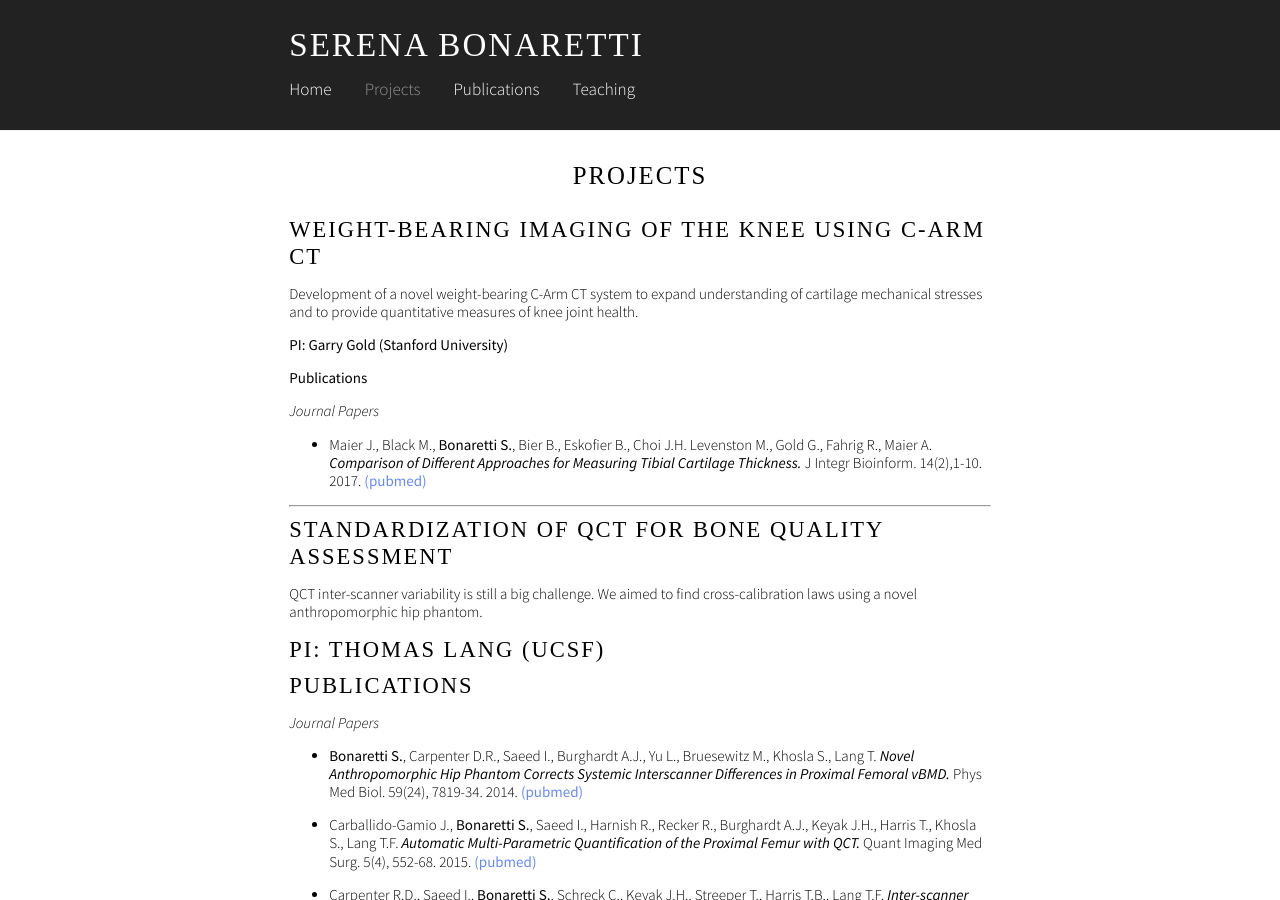
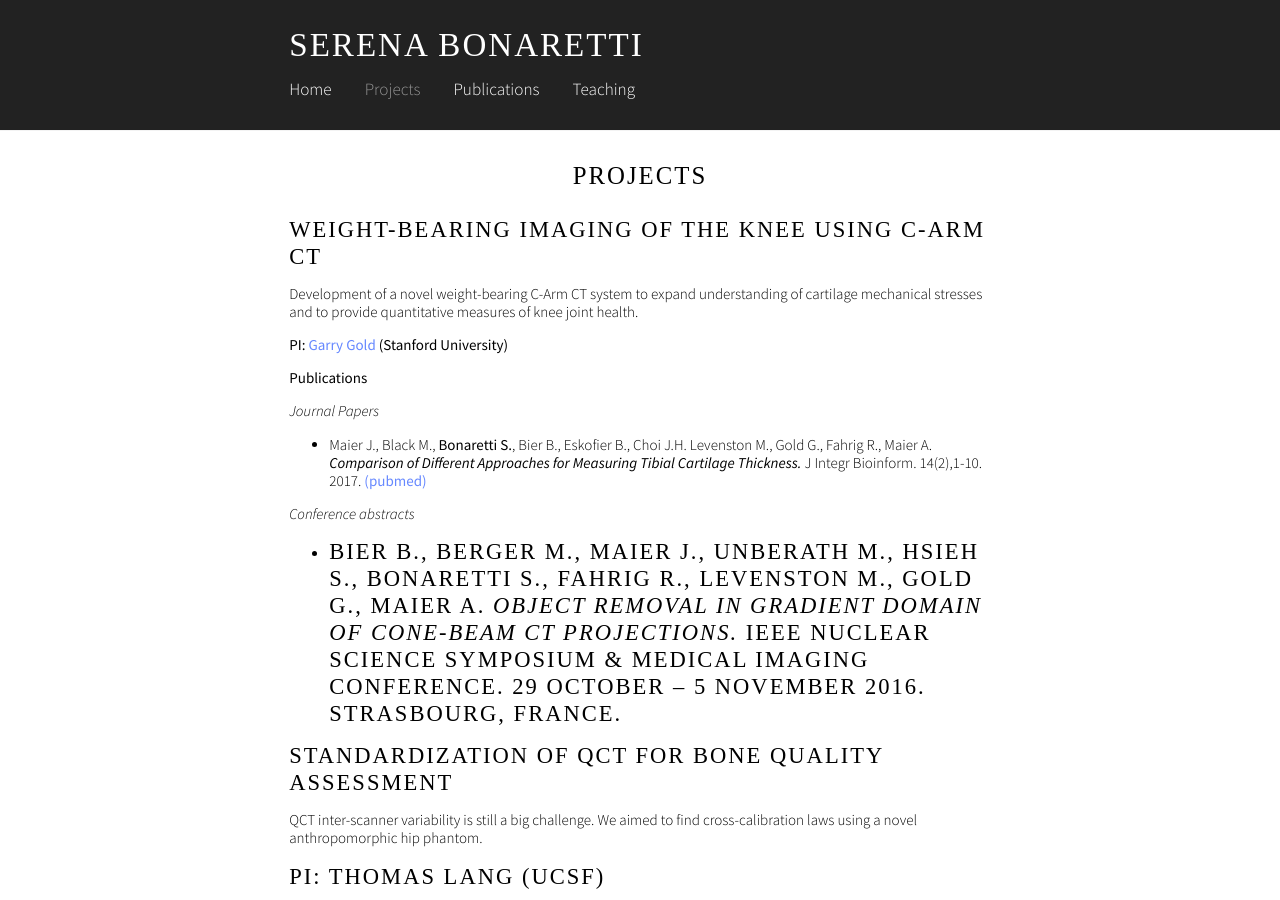
Before and after one commit to sbonaretti/sbonaretti.github.io, a Jekyll site: the page built from Projects.md, in a window 1280 px wide and 900 px high. Built offline with Jekyll 4.4.1, drawn with Linux system fonts in a browser that asks for light colours; some web fonts are replaced.

Commit message:
Update Projects.md

```diff
--- a/Projects.md
+++ b/Projects.md
@@ -6,7 +6,7 @@ title:  "Projects"
 # Weight-Bearing Imaging of the Knee Using C-Arm CT
 Development of a novel weight-bearing C-Arm CT system to expand understanding of cartilage mechanical stresses and to provide quantitative measures of knee joint health.
 
-**PI: Garry Gold (Stanford University)**
+**PI: [Garry Gold](https://med.stanford.edu/profiles/garry-gold){:target="_blank"} (Stanford University)**
 
 **Publications**
 
@@ -14,6 +14,9 @@ _Journal Papers_
 
 * Maier J., Black M., **Bonaretti S.**, Bier B., Eskofier B., Choi J.H. Levenston M., Gold G., Fahrig R., Maier A. **_Comparison of Different Approaches for Measuring Tibial Cartilage Thickness._** J Integr Bioinform. 14(2),1-10. 2017. [(pubmed)](https://www.ncbi.nlm.nih.gov/pubmed/28753537){:target="_blank"}
 
+_Conference abstracts_
+
+* Bier B., Berger M., Maier J., Unberath M., Hsieh S., **Bonaretti S.**, Fahrig R., Levenston M., Gold G., Maier A. **_Object Removal in Gradient Domain of Cone-Beam CT Projections._** IEEE Nuclear Science Symposium & Medical Imaging Conference. 29 October – 5 November 2016. Strasbourg, France.
 ---
 
 
```
